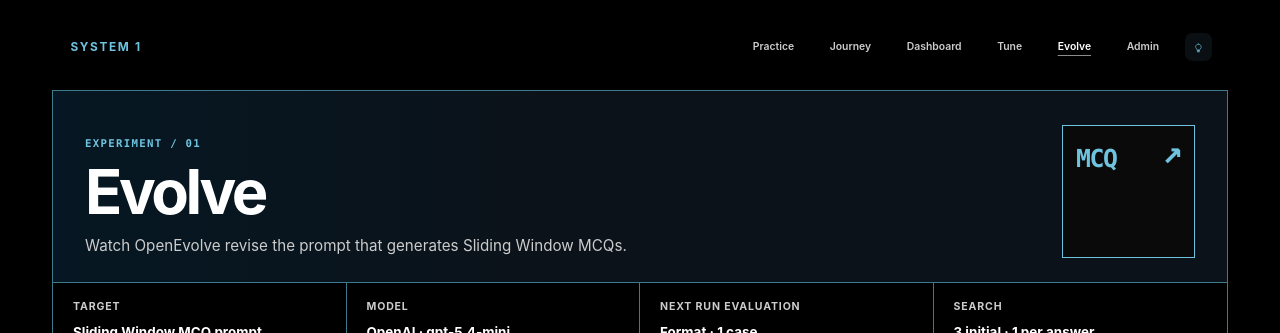
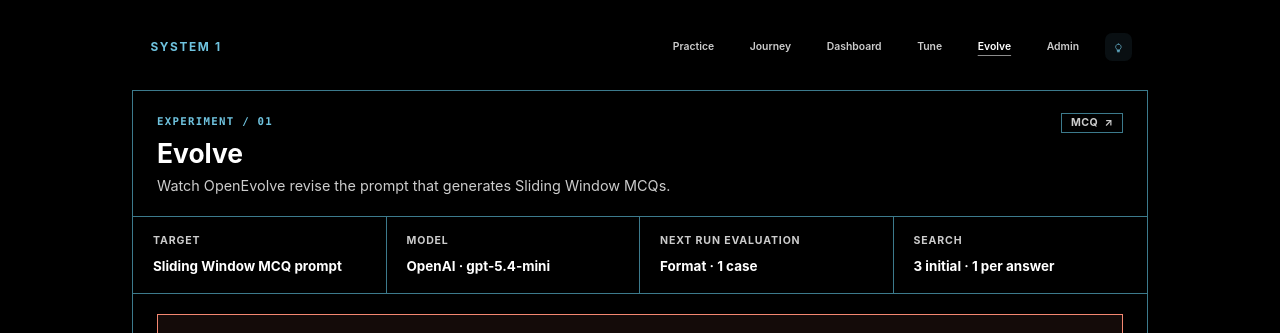
Before and after one commit to maxmarzolf/system1, a React (Vite) app: page /evolve in a window 1280 px wide. Shown: the top 333 px of the page. Built offline with nearby package versions, Linux system fonts and the light colour scheme; no server answers; what openapi-fetch would draw is missing.

Commit message:
Align Evolve layout with Admin

```diff
--- a/src/features/evolve/EvolvePage.css
+++ b/src/features/evolve/EvolvePage.css
@@ -1,5 +1,5 @@
 .app-evolve {
-  max-width: 1240px;
+  max-width: 1080px;
 }
 
 .evolve-shell {
@@ -11,12 +11,10 @@
 .evolve-hero {
   display: flex;
   justify-content: space-between;
-  align-items: flex-end;
-  gap: 2rem;
-  min-height: 12rem;
-  padding: 1.8rem 2rem 1.55rem;
+  align-items: flex-start;
+  gap: 1.5rem;
+  padding: 1.35rem 1.5rem 1.2rem;
   border-bottom: 1px solid var(--hc-border-dim);
-  background: var(--hc-banner-bg);
 }
 
 .evolve-kicker {
@@ -31,38 +29,34 @@
 .evolve-hero h1 {
   margin: 0;
   color: var(--hc-fg);
-  font-size: clamp(2.4rem, 4.8vw, 4.2rem);
-  font-weight: 690;
-  line-height: 1;
-  letter-spacing: -0.055em;
+  font-size: 1.65rem;
+  font-weight: 650;
+  line-height: 1.15;
 }
 
 .evolve-hero p:last-child {
-  max-width: 40rem;
-  margin: 0.8rem 0 0;
+  max-width: 44rem;
+  margin: 0.4rem 0 0;
   color: var(--hc-fg-dim);
-  font-size: 0.95rem;
-  line-height: 1.5;
+  font-size: 0.9rem;
+  line-height: 1.55;
 }
 
 .evolve-hero-mark {
-  display: flex;
-  justify-content: space-between;
-  align-items: flex-start;
-  width: 8.3rem;
-  min-width: 8.3rem;
-  height: 8.3rem;
-  padding: 0.8rem;
-  border: 1px solid var(--hc-border);
-  background: var(--hc-panel-bg);
-  color: var(--hc-accent);
-  font-family: 'Menlo', 'Monaco', 'Courier New', monospace;
-  font-weight: 800;
-  letter-spacing: -0.09em;
+  display: inline-flex;
+  align-items: center;
+  gap: 0.4rem;
+  flex-shrink: 0;
+  padding: 0.22rem 0.55rem;
+  border: 1px solid var(--hc-border-dim);
+  color: var(--hc-fg-dim);
+  font-size: 0.66rem;
+  font-weight: 700;
+  letter-spacing: 0.04em;
+  line-height: 1;
 }
 
-.evolve-hero-mark span:first-child { font-size: 1.55rem; }
-.evolve-hero-mark span:last-child { font-size: 2.1rem; line-height: 0.8; }
+.evolve-hero-mark span:first-child { text-transform: uppercase; }
 
 .evolve-facts {
   display: grid;
--- a/src/features/evolve/EvolvePage.tsx
+++ b/src/features/evolve/EvolvePage.tsx
@@ -281,7 +281,7 @@ export default function EvolvePage() {
 
   return (
     <div className="app app-evolve">
-      <TopNav />
+      <TopNav pinned solid />
 
       <main className="evolve-shell">
         <header className="evolve-hero">
```
